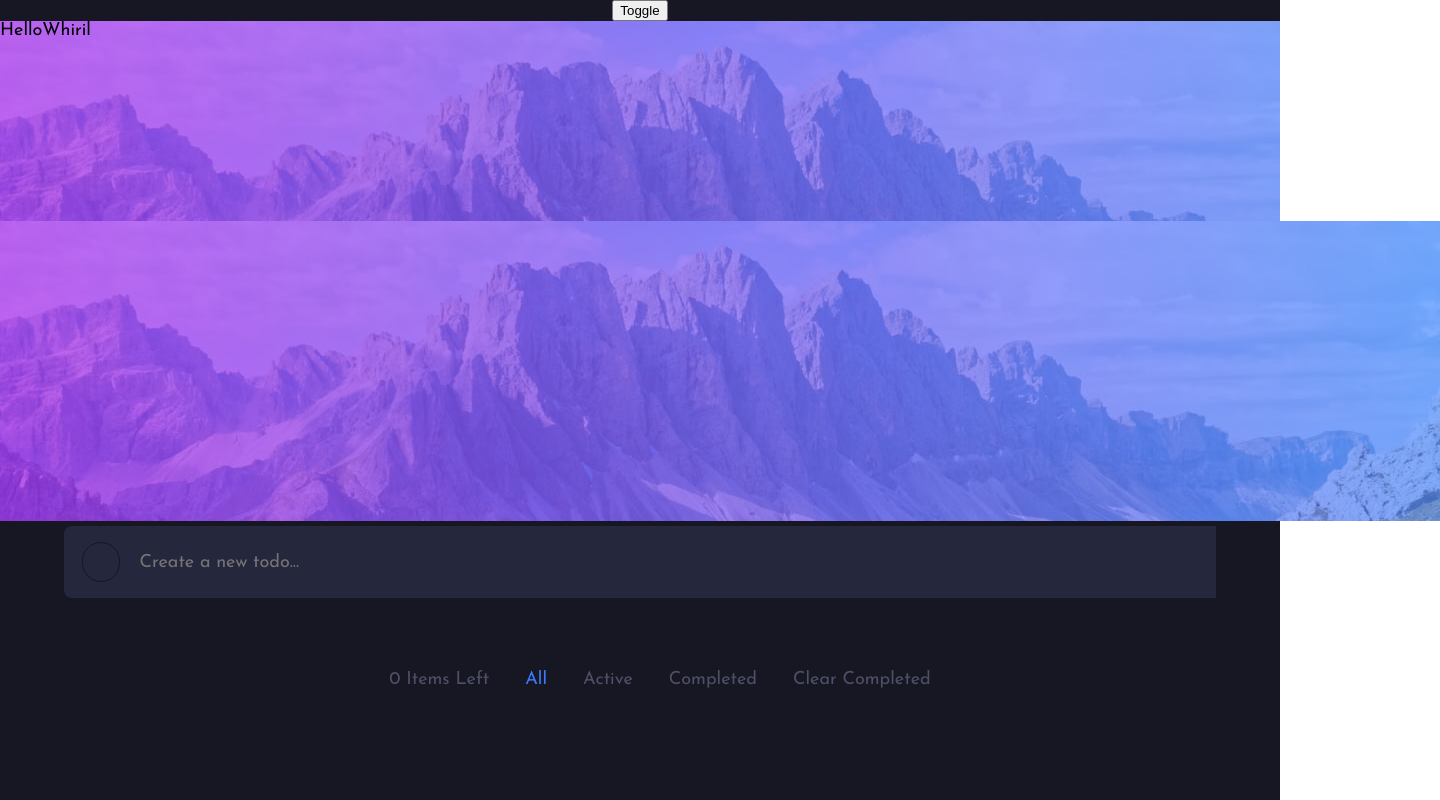
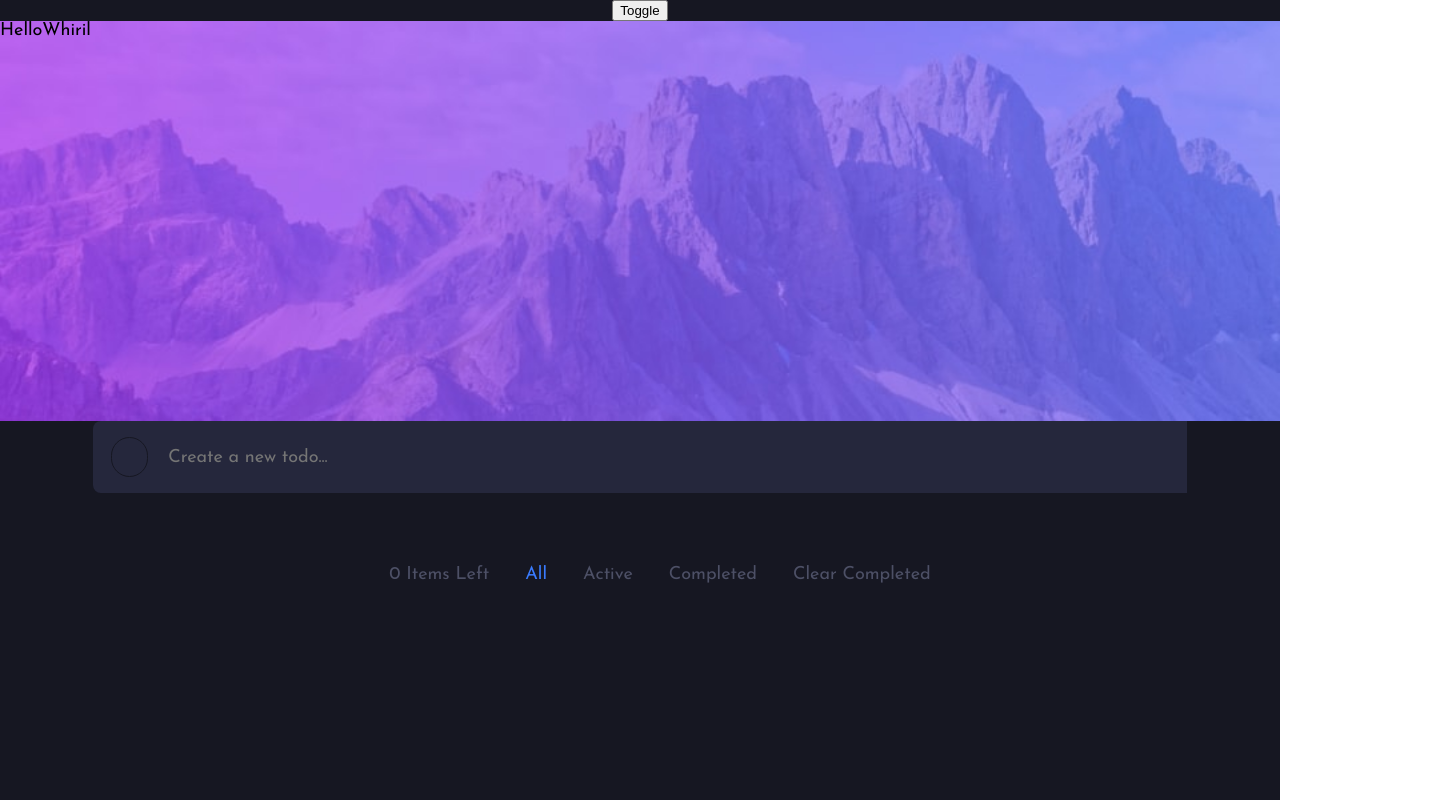
Before and after one commit to plaetzaw/TaskManagerTypescript, a Next.js app: page / in a window 1280 px wide. Shown: the whole page, 1440 px wide, since content can reach past the window. Built offline with nearby package versions, Linux system fonts and the light colour scheme.

Commit message:
Feat: Fixed the background issue

```diff
--- a/pages/index.tsx
+++ b/pages/index.tsx
@@ -24,12 +24,21 @@ const Container = styled.div<DisplayModeProps>`
 
 const Background = styled.div<DisplayModeProps>`
   width: 100%;
-  height: 200px;
+  height: 400px;
   background-image: url${props => !props.darkMode ? '(/bg-mobile-light.jpg)' : '(/bg-mobile-dark.jpg)'};
-  object-fit: cover;
-  // background-repeat: no-repeat;
+  background-size: cover;
   @media (min-width: 1200px) {
     background-image: url${props => !props.darkMode ? '(/bg-desktop-light.jpg)' : '(/bg-desktop-dark.jpg)'};
+  }
+`
+
+const TodoContainer = styled.div`
+  display: flex;
+  flex-direction: column;
+  align-items: center;
+  min-width: 95%;
+  @media (min-width: 1200px) {
+    max-width: 50%;
   }
 `
 
@@ -149,17 +158,11 @@ const Home: NextPage = () => {
     }
   })
 
-  // console.log(filteredList)
-
-
-
   const TodoDisplay = filteredList.map((task: ITask, key: number) => {
     return (
       <Todo key={key} task={task} completeTask={completeTask} darkMode={darkMode} todoList={todoList} setTodoList={setTodoList}/>
     )
   })
-
-
 
   return (
     <div>
@@ -171,20 +174,14 @@ const Home: NextPage = () => {
           <Background darkMode={darkMode}>
             HelloWhiril
           </Background>
-          <Test>
-            <img src="/bg-desktop-light.jpg"/>
-          </Test>
-            {/* <Image src="/bg-mobile-light.jpg"
-            height={200}
-            width={'100%'}
-            // layout="fill"
-            /> */}
+          <TodoContainer>
             <TaskContainer darkMode={darkMode}>
               <Circle darkMode={darkMode}/>
               <EnterTask  darkMode={darkMode} name='Task' placeholder='Create a new todo...' onChange={handleChange} onKeyDown={onEnter} value={task}/>
             </TaskContainer>
         {TodoDisplay}
         <Footer darkMode={darkMode} filter={filter} taskCount={TaskCount} deletedCompleted={deleteCompleted} todoList={todoList} setTodoList={setTodoList} filter={filter} setFilter={setFilter}/>
+        </TodoContainer>
       </Container>
     </div>
   )
```
